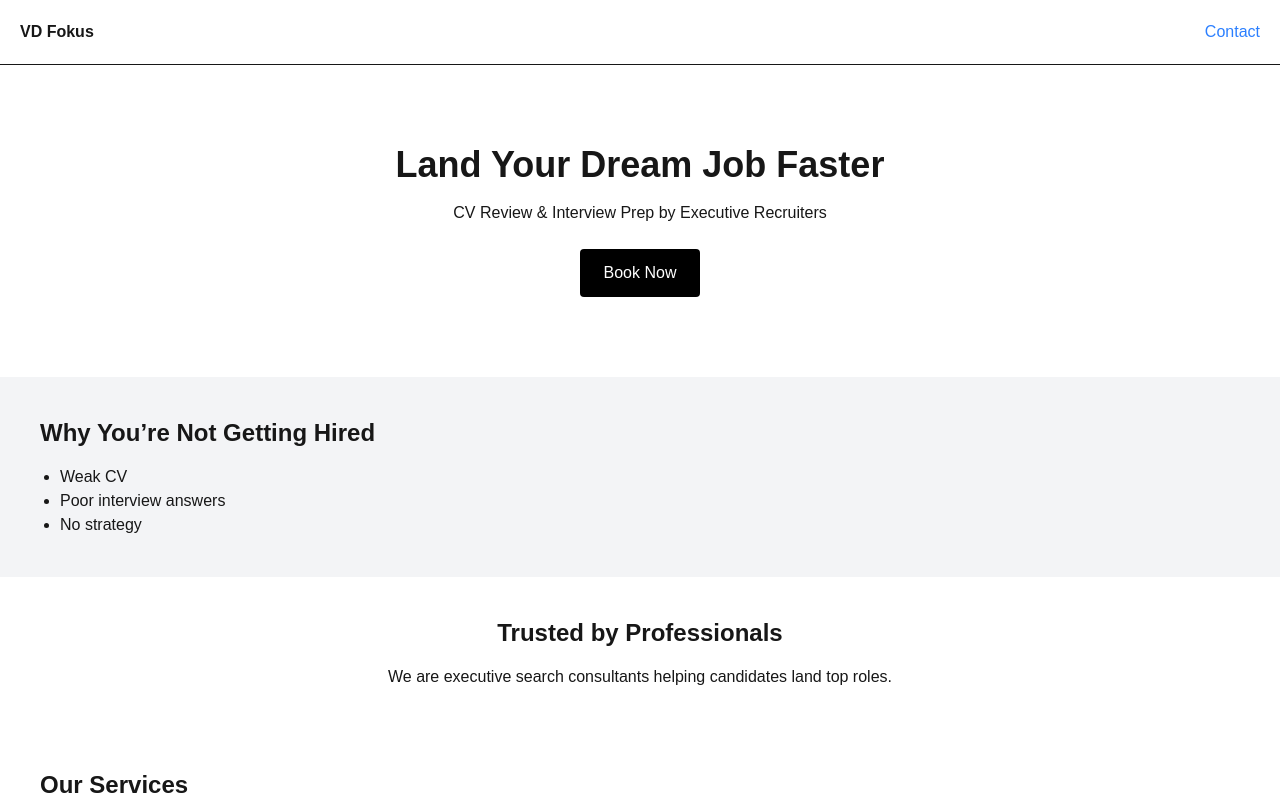
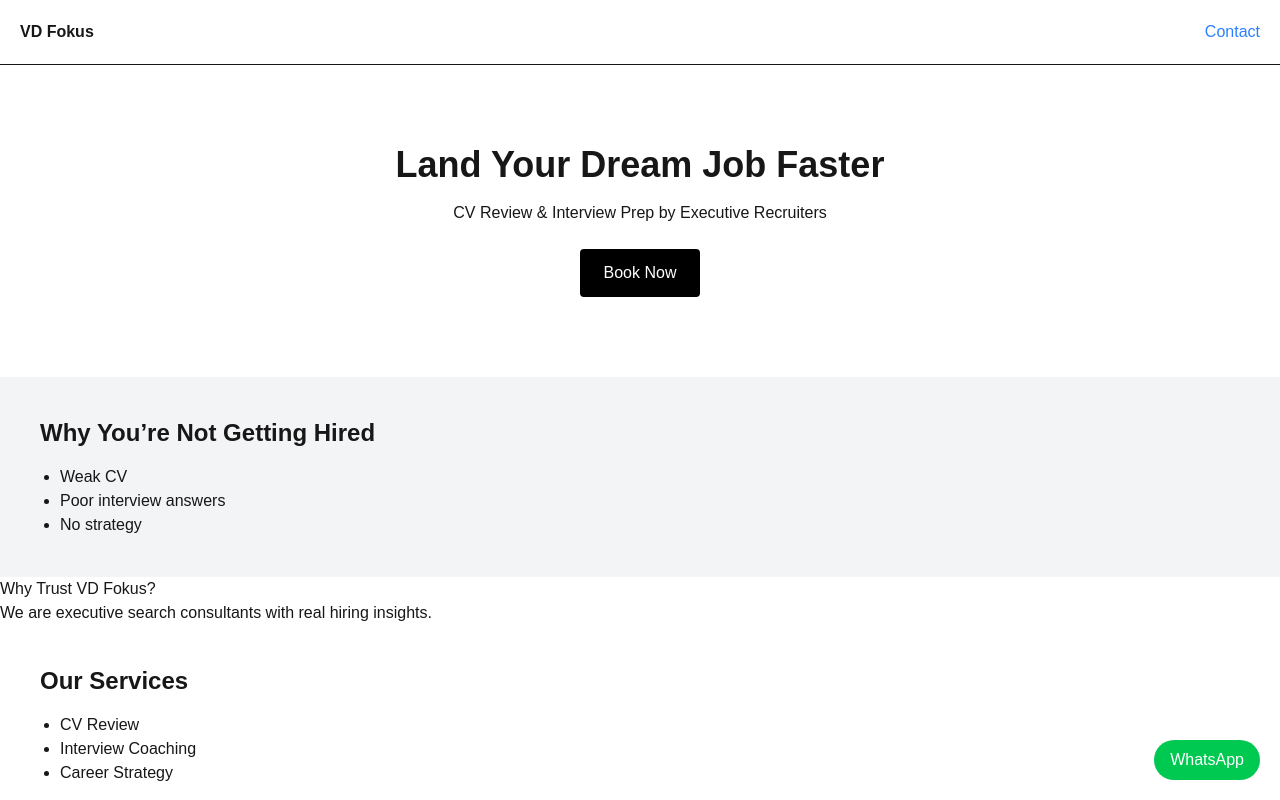
Before and after one commit to Ramzyjof/vd-fokus-landing, a Next.js app: page / in a window 1280 px wide. Shown: the top 800 px of the page. Built offline with nearby package versions, Linux system fonts and the light colour scheme.

Commit message:
add authority component

```diff
--- a/app/Components/Authority.tsx
+++ b/app/Components/Authority.tsx
@@ -1,10 +1,8 @@
 export default function Authority() {
   return (
-    <section className="p-10 text-center">
-      <h2 className="text-2xl font-bold">Trusted by Professionals</h2>
-      <p className="mt-4">
-        We are executive search consultants helping candidates land top roles.
-      </p>
+    <section>
+      <h2>Why Trust VD Fokus?</h2>
+      <p>We are executive search consultants with real hiring insights.</p>
     </section>
   );
 }
--- a/app/page.tsx
+++ b/app/page.tsx
@@ -17,6 +17,13 @@ export default function Page() {
       <Pricing />
       <CTA />
       <Footer />
+
+      <a
+        href="https://wa.me/6281212940797"
+        className="fixed bottom-5 right-5 bg-green-500 text-white px-4 py-2 rounded-full"
+      >
+        WhatsApp
+      </a>
     </>
   );
 }
```
